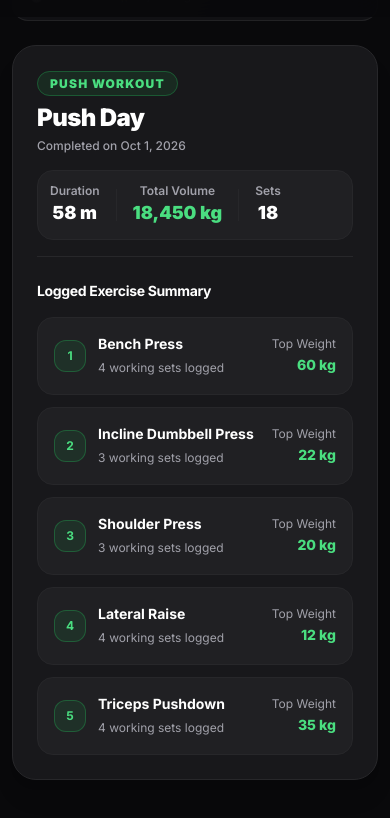
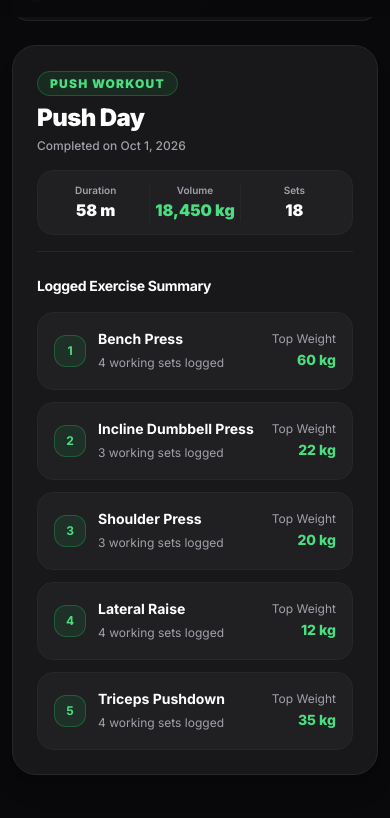
Before and after one commit to Renujan/workout_tracker_frontend, a React (Vite) app: page /history in a window 390 px wide. Shown: the part 827-1645 px from the top of the page. Built offline with nearby package versions, Linux system fonts and the light colour scheme.

Commit message:
mobile(history): improve Workout History and Personal Records card layouts and filters for mobile

```diff
--- a/src/pages/History.tsx
+++ b/src/pages/History.tsx
@@ -87,20 +87,18 @@ export const History: React.FC = () => {
                 </p>
               </div>
 
-              <div className="flex items-center gap-4 bg-[#202023] p-3 rounded-2xl border border-zinc-800">
-                <div className="text-center">
-                  <span className="text-xs text-zinc-400 block font-semibold">Duration</span>
-                  <span className="text-lg font-black text-white">{selectedWorkout.durationMinutes} m</span>
+              <div className="grid grid-cols-3 gap-2 bg-[#202023] p-3 rounded-2xl border border-zinc-800 text-center">
+                <div>
+                  <span className="text-[10px] sm:text-xs text-zinc-400 block font-semibold">Duration</span>
+                  <span className="text-base sm:text-lg font-black text-white">{selectedWorkout.durationMinutes} m</span>
                 </div>
-                <div className="w-px h-8 bg-zinc-800" />
-                <div className="text-center">
-                  <span className="text-xs text-zinc-400 block font-semibold">Total Volume</span>
-                  <span className="text-lg font-black text-brand-400">{selectedWorkout.totalVolumeKg.toLocaleString()} kg</span>
+                <div className="border-x border-zinc-800">
+                  <span className="text-[10px] sm:text-xs text-zinc-400 block font-semibold">Volume</span>
+                  <span className="text-base sm:text-lg font-black text-brand-400">{selectedWorkout.totalVolumeKg.toLocaleString()} kg</span>
                 </div>
-                <div className="w-px h-8 bg-zinc-800" />
-                <div className="text-center">
-                  <span className="text-xs text-zinc-400 block font-semibold">Sets</span>
-                  <span className="text-lg font-black text-white">{selectedWorkout.totalSets}</span>
+                <div>
+                  <span className="text-[10px] sm:text-xs text-zinc-400 block font-semibold">Sets</span>
+                  <span className="text-base sm:text-lg font-black text-white">{selectedWorkout.totalSets}</span>
                 </div>
               </div>
             </div>
--- a/src/pages/Records.tsx
+++ b/src/pages/Records.tsx
@@ -37,18 +37,18 @@ export const Records: React.FC = () => {
       <motion.div
         initial={{ opacity: 0, scale: 0.98 }}
         animate={{ opacity: 1, scale: 1 }}
-        className="bg-gradient-to-r from-amber-950/60 via-[#18181B] to-amber-950/40 border-2 border-amber-500/50 rounded-3xl p-6 sm:p-8 shadow-2xl relative overflow-hidden"
+        className="bg-gradient-to-r from-amber-950/60 via-[#18181B] to-amber-950/40 border-2 border-amber-500/50 rounded-3xl p-5 sm:p-8 shadow-2xl relative overflow-hidden"
       >
-        <div className="flex flex-col md:flex-row md:items-center justify-between gap-6 relative z-10">
+        <div className="flex flex-col md:flex-row md:items-center justify-between gap-5 relative z-10">
           <div className="flex items-center gap-4">
-            <div className="w-16 h-16 rounded-2xl bg-amber-500/20 border border-amber-500/40 flex items-center justify-center text-amber-400 shadow-xl shrink-0">
-              <Trophy className="w-9 h-9 fill-amber-400 animate-bounce" />
+            <div className="w-14 h-14 sm:w-16 sm:h-16 rounded-2xl bg-amber-500/20 border border-amber-500/40 flex items-center justify-center text-amber-400 shadow-xl shrink-0">
+              <Trophy className="w-8 h-8 sm:w-9 sm:h-9 fill-amber-400 animate-bounce" />
             </div>
             <div>
-              <span className="text-xs font-black uppercase tracking-widest text-amber-400 bg-amber-500/10 px-3 py-0.5 rounded-full border border-amber-500/20">
+              <span className="text-[10px] sm:text-xs font-black uppercase tracking-widest text-amber-400 bg-amber-500/10 px-3 py-0.5 rounded-full border border-amber-500/20">
                 HALL OF FAME
               </span>
-              <h3 className="text-2xl sm:text-3xl font-black text-white tracking-tight mt-1">
+              <h3 className="text-xl sm:text-3xl font-black text-white tracking-tight mt-1">
                 28 Lifetime Personal Records
               </h3>
               <p className="text-xs sm:text-sm text-zinc-300 mt-1">
```
